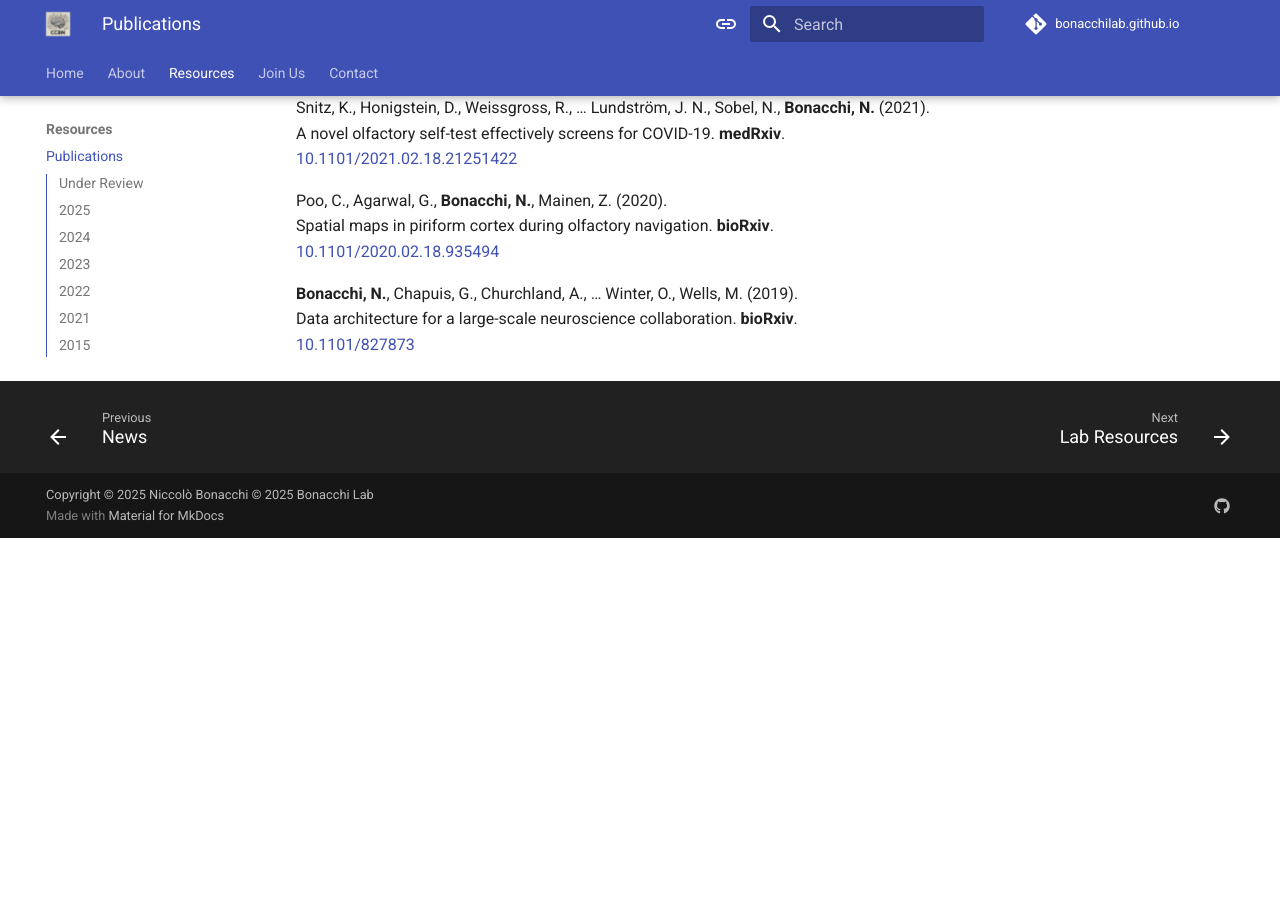
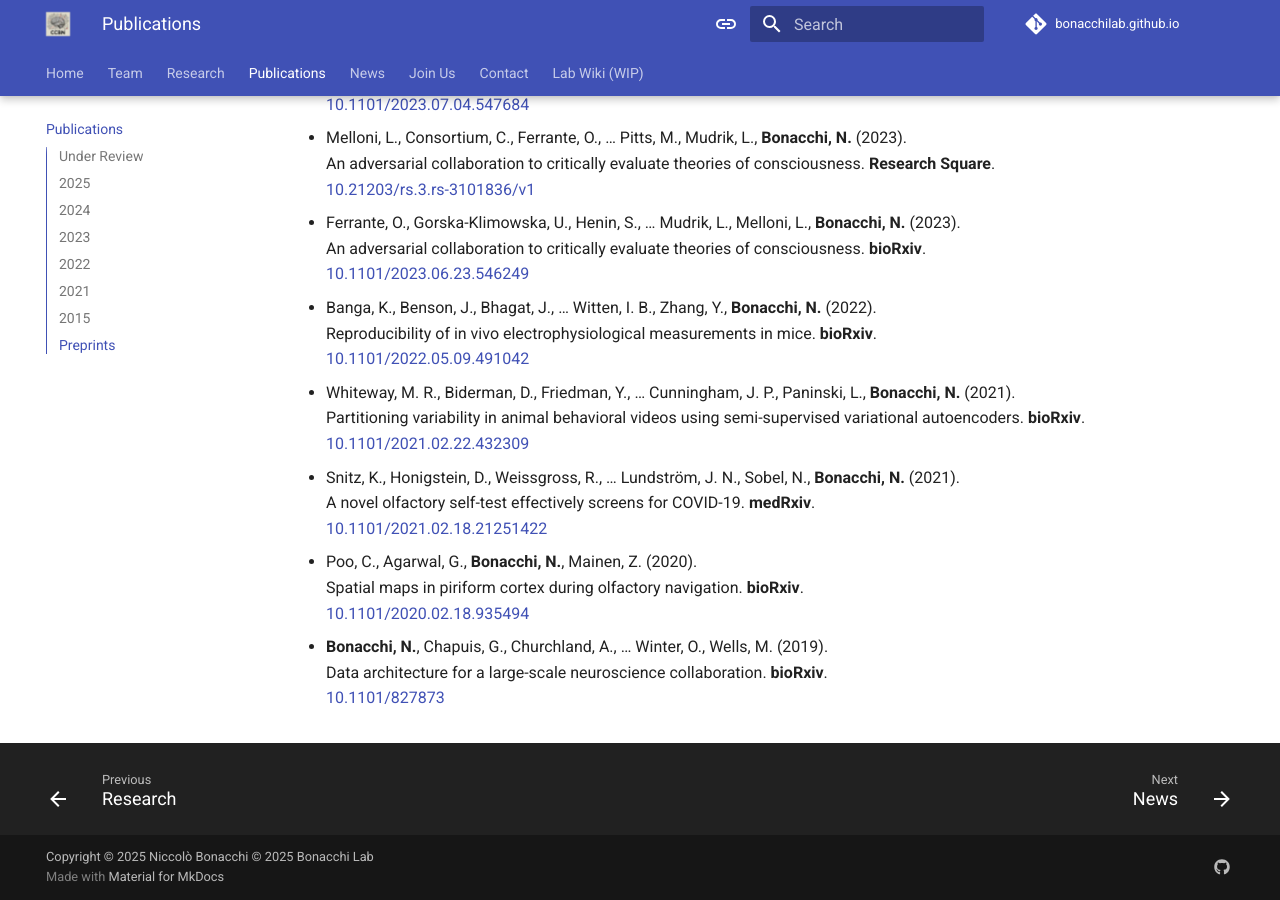
Before and after one commit to BonacchiLab/bonacchilab.github.io, an MkDocs documentation site: the page built from docs/publications.md, in a window 1280 px wide and 900 px high, scrolled down 3396 px. Built offline with MkDocs 1.6.1 and Material for MkDocs 9.7.7, drawn with Linux system fonts in a browser that asks for light colours; comment, search, counter and statistics services are not loaded; before the commit the page ends 3934 px from its top, so only the background shows below that.

```diff
--- a/docs/publications.md
+++ b/docs/publications.md
@@ -2,106 +2,122 @@
 
 ## Under Review
 
-Findling C., Hubert F., International Brain Laboratory, Acerbi L., Benson B., Benson J., Birman D., **Bonacchi N.**, Bruijns S., Carandini M., Catarino J., Chapuis G., Churchland A., Dan Y., Davatolhagh F., DeWitt E., Engel T., Fabbri M., Faulkner M., Fiete I., Freitas-Silva L., Gerçek B., Harris K., Häusser M., Hofer S., Hu F., Huntenburg J., Khanal A., Krasniak C., Langdon C., Latham P., Lau P., Mainen Z., Meijer G., Miska N., Mrsic-Flogel T., Noel J., Nylund K., Pan-Vazquez A., Paninski L., Pillow J., Rossant C., Roth N., Schaeffer R., Schartner M., Shi Y., Socha K., Steinmetz N., Svoboda K., Tessereau C., Urai A., Wells M., West S., Whiteway M., Winter O., Witten I., Zador A., Zhang Y., Dayan P., Pouget A.
+- Findling C., Hubert F., International Brain Laboratory, Acerbi L., Benson B., Benson J., Birman D., **Bonacchi N.**, Bruijns S., Carandini M., Catarino J., Chapuis G., Churchland A., Dan Y., Davatolhagh F., DeWitt E., Engel T., Fabbri M., Faulkner M., Fiete I., Freitas-Silva L., Gerçek B., Harris K., Häusser M., Hofer S., Hu F., Huntenburg J., Khanal A., Krasniak C., Langdon C., Latham P., Lau P., Mainen Z., Meijer G., Miska N., Mrsic-Flogel T., Noel J., Nylund K., Pan-Vazquez A., Paninski L., Pillow J., Rossant C., Roth N., Schaeffer R., Schartner M., Shi Y., Socha K., Steinmetz N., Svoboda K., Tessereau C., Urai A., Wells M., West S., Whiteway M., Winter O., Witten I., Zador A., Zhang Y., Dayan P., Pouget A.
 Brain-wide representations of prior information in mouse decision-making ***Nature* [IN_REVIEW]**
 
-International Brain Laboratory, Benson B., Benson J., Birman D., **Bonacchi N.**, Bougrova K., Bruijns S., Carandini M., Catarino J., Chapuis G., Churchland A., Dan Y., Davatolhagh F., Dayan P., DeWitt E., Engel T., Fabbri M., Faulkner M., Fiete I., Findling C., Freitas-Silva L., Gerçek B., Harris K., Häusser M., Hofer S., Hu F., Hubert F., Huntenburg J., Khanal A., Krasniak C., Langdon C., Lau P., Mainen Z., Meijer G., Miska N., Mrsic-Flogel T., Noel J., Nylund K., Pan-Vazquez A., Paninski L., Pouget A., Rossant C., Roth N., Schaeffer R., Schartner M., Shi Y., Socha K., Steinmetz N., Svoboda K., Urai A., Wells M., West S., Whiteway M., Winter O., Witten I.
+- International Brain Laboratory, Benson B., Benson J., Birman D., **Bonacchi N.**, Bougrova K., Bruijns S., Carandini M., Catarino J., Chapuis G., Churchland A., Dan Y., Davatolhagh F., Dayan P., DeWitt E., Engel T., Fabbri M., Faulkner M., Fiete I., Findling C., Freitas-Silva L., Gerçek B., Harris K., Häusser M., Hofer S., Hu F., Hubert F., Huntenburg J., Khanal A., Krasniak C., Langdon C., Lau P., Mainen Z., Meijer G., Miska N., Mrsic-Flogel T., Noel J., Nylund K., Pan-Vazquez A., Paninski L., Pouget A., Rossant C., Roth N., Schaeffer R., Schartner M., Shi Y., Socha K., Steinmetz N., Svoboda K., Urai A., Wells M., West S., Whiteway M., Winter O., Witten I.
 A Brain-Wide Map of Neural Activity during Complex Behaviour ***Nature* [IN_REVIEW]**
 
 ## 2025
 
-Cogitate Consortium, Ferrante O., Gorska-Klimowska U., Henin S., Hirschhorn R., Khalaf A., Lepauvre A., Liu L., Richter D., Vidal Y., **Bonacchi N.**, Brown T., Sripad P., Armendariz M., Bendtz K., Ghafari T., Hetenyi D., Jeschke J., Kozma C., Mazumder D., Montenegro S., Seedat A., Sharafeldin A., Yang S., Baillet S., Chalmers D., Cichy R., Fallon F., Panagiotaropoulos T., Blumenfeld H., de Lange F., Devore S., Jensen O., Kreiman G., Luo H., Boly M., Dehaene S., Koch C., Tononi G., Pitts M., Mudrik L., Melloni L. (2025).
-An adversarial collaboration to critically evaluate theories of consciousness **Nature** [10.1038/s41586-025-08888-1](https://doi.org/10.1038/s41586-025-08888-1)
+- Cogitate Consortium, Ferrante O., Gorska-Klimowska U., Henin S., Hirschhorn R., Khalaf A., Lepauvre A., Liu L., Richter D., Vidal Y., **Bonacchi N.**, Brown T., Sripad P., Armendariz M., Bendtz K., Ghafari T., Hetenyi D., Jeschke J., Kozma C., Mazumder D., Montenegro S., Seedat A., Sharafeldin A., Yang S., Baillet S., Chalmers D., Cichy R., Fallon F., Panagiotaropoulos T., Blumenfeld H., de Lange F., Devore S., Jensen O., Kreiman G., Luo H., Boly M., Dehaene S., Koch C., Tononi G., Pitts M., Mudrik L., Melloni L. (2025).
+An adversarial collaboration to critically evaluate theories of consciousness **Nature**
+[10.1038/s41586-025-08888-1](https://doi.org/10.1038/s41586-025-08888-1)
 
-International Brain Laboratory, Kush Banga, Julius Benson, Jai Bhagat, Dan Biderman, Daniel Birman, **Niccolò Bonacchi**, Sebastian A Bruijns, Kelly Buchanan, Robert AA Campbell, Matteo Carandini, Gaelle A Chapuis, Anne K Churchland, M Felicia Davatolhagh, Hyun Dong Lee, Mayo Faulkner, Berk Gerçek, Fei Hu, Julia Huntenburg, Cole Lincoln Hurwitz, Anup Khanal, Christopher Krasniak, Petrina Lau, Christopher Langfield, Nancy Mackenzie, Guido T Meijer, Nathaniel J Miska, Zeinab Mohammadi, Jean-Paul Noel, Liam Paninski, Alejandro Pan-Vazquez, Cyrille Rossant, Noam Roth, Michael Schartner, Karolina Z Socha, Nicholas A Steinmetz, Karel Svoboda, Marsa Taheri, Anne E Urai, Shuqi Wang, Miles Wells, Steven J West, Matthew R Whiteway, Olivier Winter, Ilana B Witten, Yizi Zhang (2025) Reproducibility of in vivo electrophysiological measurements in mice **eLife** 13:RP100840 [10.7554/eLife.100840.3](https://doi.org/10.7554/eLife.100840.3)
+- International Brain Laboratory, Kush Banga, Julius Benson, Jai Bhagat, Dan Biderman, Daniel Birman, **Niccolò Bonacchi**, Sebastian A Bruijns, Kelly Buchanan, Robert AA Campbell, Matteo Carandini, Gaelle A Chapuis, Anne K Churchland, M Felicia Davatolhagh, Hyun Dong Lee, Mayo Faulkner, Berk Gerçek, Fei Hu, Julia Huntenburg, Cole Lincoln Hurwitz, Anup Khanal, Christopher Krasniak, Petrina Lau, Christopher Langfield, Nancy Mackenzie, Guido T Meijer, Nathaniel J Miska, Zeinab Mohammadi, Jean-Paul Noel, Liam Paninski, Alejandro Pan-Vazquez, Cyrille Rossant, Noam Roth, Michael Schartner, Karolina Z Socha, Nicholas A Steinmetz, Karel Svoboda, Marsa Taheri, Anne E Urai, Shuqi Wang, Miles Wells, Steven J West, Matthew R Whiteway, Olivier Winter, Ilana B Witten, Yizi Zhang (2025) Reproducibility of in vivo electrophysiological measurements in mice **eLife** 13:RP100840
+[10.7554/eLife.100840.3](https://doi.org/10.7554/eLife.100840.3)
 
-Seedat A., Lepauvre A., Jeschke J., Gorska-Klimowska U., Armendariz M., Bendtz K., Henin S., Hirschhorn R., Brown T., Jensen E., Kozma C., Mazumder D., Montenegro S., Yu L., **Bonacchi N.**, Das D., Kahraman K., Sripad P., Taheriyan F., Devinsky O., Dugan P., Doyle W., Flinker A., Friedman D., Lake W., Pitts M., Mudrik L., Boly M., Devore S., Kreiman G., Melloni L. (2025).
+- Seedat A., Lepauvre A., Jeschke J., Gorska-Klimowska U., Armendariz M., Bendtz K., Henin S., Hirschhorn R., Brown T., Jensen E., Kozma C., Mazumder D., Montenegro S., Yu L., **Bonacchi N.**, Das D., Kahraman K., Sripad P., Taheriyan F., Devinsky O., Dugan P., Doyle W., Flinker A., Friedman D., Lake W., Pitts M., Mudrik L., Boly M., Devore S., Kreiman G., Melloni L. (2025).
 Open multi-center intracranial electroencephalography dataset with task probing conscious visual perception. ***Nature Scientific Data*. [ACCEPTED]()**
 
 ## 2024
 
-International Brain Laboratory, Banga Kush, Benson Julius, Bhagat Jai, Biderman Dan, Birman Daniel, **Bonacchi Niccolò**, et al. (2024)
-Reproducibility of in vivo electrophysiological measurements in mice **eLife** 13:RP100840 [10.7554/eLife.100840.1](https://doi.org/10.7554/eLife.100840.1)
+- International Brain Laboratory, Banga Kush, Benson Julius, Bhagat Jai, Biderman Dan, Birman Daniel, **Bonacchi Niccolò**, et al. (2024)
+Reproducibility of in vivo electrophysiological measurements in mice **eLife** 13:RP100840
+[10.7554/eLife.100840.1](https://doi.org/10.7554/eLife.100840.1)
 
 **Datasets**:
-Hal Blumenfeld; **Bonacchi, N.**; Tanya Brown; Diptyajit Das; Floris de Lange; Rony Hirschhorn; Kyle Sinan Taylan Kahraman; Aya Khalaf; Lucia Melloni; Liad Mudrik et al. (2024).
-Cogitate fMRI BIDS data: Max Planck Institute for Empirical Aesthetics [10.17617/1.8ax5-t263](https://doi.org/10.17617/1.8ax5-t263)
 
-Hal Blumenfeld; **Bonacchi, N.**; Tanya Brown; Diptyajit Das; Floris de Lange; Rony Hirschhorn; Kyle Sinan Taylan Kahraman; Aya Khalaf; Lucia Melloni; Liad Mudrik et al. (2024).
-Cogitate fMRI RAW data: Max Planck Institute for Empirical Aesthetics. [10.17617/1.dhjj-er02](https://doi.org/10.17617/1.dhjj-er02)
+- Hal Blumenfeld; **Bonacchi, N.**; Tanya Brown; Diptyajit Das; Floris de Lange; Rony Hirschhorn; Kyle Sinan Taylan Kahraman; Aya Khalaf; Lucia Melloni; Liad Mudrik et al. (2024).
+Cogitate fMRI BIDS data: Max Planck Institute for Empirical Aesthetics
+[10.17617/1.8ax5-t263](https://doi.org/10.17617/1.8ax5-t263)
 
-Marcelo Armendariz; Katarina Bendtz; Melanie Boly; **Bonacchi, N.**; Tanya Brown; Diptyajit Das; Sasha Devore; Urszula Górska-Klimowska; Simon Henin; Rony Hirschhorn et al. (2024).
-Cogitate iEEG BIDS data: Max Planck Institute for Empirical Aesthetics. [10.17617/1.6qpg-gz82](https://doi.org/10.17617/1.6qpg-gz82)
+- Hal Blumenfeld; **Bonacchi, N.**; Tanya Brown; Diptyajit Das; Floris de Lange; Rony Hirschhorn; Kyle Sinan Taylan Kahraman; Aya Khalaf; Lucia Melloni; Liad Mudrik et al. (2024).
+Cogitate fMRI RAW data: Max Planck Institute for Empirical Aesthetics.
+[10.17617/1.dhjj-er02](https://doi.org/10.17617/1.dhjj-er02)
 
-Marcelo Armendariz; Katarina Bendtz; Melanie Boly; **Bonacchi, N.**; Tanya Brown; Diptyajit Das; Sasha Devore; Urszula Górska-Klimowska; Simon Henin; Rony Hirschhorn et al. (2024).
-Cogitate iEEG RAW data: Max Planck Institute for Empirical Aesthetics. [10.17617/1.cqyn-9a87](https://doi.org/10.17617/1.cqyn-9a87)
+- Marcelo Armendariz; Katarina Bendtz; Melanie Boly; **Bonacchi, N.**; Tanya Brown; Diptyajit Das; Sasha Devore; Urszula Górska-Klimowska; Simon Henin; Rony Hirschhorn et al. (2024).
+Cogitate iEEG BIDS data: Max Planck Institute for Empirical Aesthetics.
+[10.17617/1.6qpg-gz82](https://doi.org/10.17617/1.6qpg-gz82)
 
-**Bonacchi, N.**; Tanya Brown; Diptyajit Das; Oscar Ferrante; Rony Hirschhorn; Ole Jensen; Kyle Sinan Taylan Kahraman; Ling Liu; Huan Luo; Lucia Melloni et al. (2024).
-Cogitate MEEG BIDS data: Max Planck Institute for Empirical Aesthetics. [10.17617/1.wqa3-wk71](https://doi.org/10.17617/1.wqa3-wk71)
+- Marcelo Armendariz; Katarina Bendtz; Melanie Boly; **Bonacchi, N.**; Tanya Brown; Diptyajit Das; Sasha Devore; Urszula Górska-Klimowska; Simon Henin; Rony Hirschhorn et al. (2024).
+Cogitate iEEG RAW data: Max Planck Institute for Empirical Aesthetics.
+[10.17617/1.cqyn-9a87](https://doi.org/10.17617/1.cqyn-9a87)
 
-**Bonacchi, N.**; Tanya Brown; Diptyajit Das; Oscar Ferrante; Rony Hirschhorn; Ole Jensen; Kyle Sinan Taylan Kahraman; Ling Liu; Huan Luo; Lucia Melloni et al. (2024).
-Cogitate MEEG RAW data: Max Planck Institute for Empirical Aesthetics. [10.17617/1.nzwp-7j89](https://doi.org/10.17617/1.nzwp-7j89)
+- **Bonacchi, N.**; Tanya Brown; Diptyajit Das; Oscar Ferrante; Rony Hirschhorn; Ole Jensen; Kyle Sinan Taylan Kahraman; Ling Liu; Huan Luo; Lucia Melloni et al. (2024).
+Cogitate MEEG BIDS data: Max Planck Institute for Empirical Aesthetics.
+[10.17617/1.wqa3-wk71](https://doi.org/10.17617/1.wqa3-wk71)
+
+- **Bonacchi, N.**; Tanya Brown; Diptyajit Das; Oscar Ferrante; Rony Hirschhorn; Ole Jensen; Kyle Sinan Taylan Kahraman; Ling Liu; Huan Luo; Lucia Melloni et al. (2024).
+Cogitate MEEG RAW data: Max Planck Institute for Empirical Aesthetics.
+[10.17617/1.nzwp-7j89](https://doi.org/10.17617/1.nzwp-7j89)
 
 ## 2023
 
-International Brain Laboratory; **Bonacchi, N.**, Chapuis, G. A., Churchland, A. K., DeWitt, E. E. J., Faulkner, M., Harris, K. D., Huntenburg, J. M., ... Wells, M. J. (2023).
-A modular architecture for organizing, processing and sharing neurophysiology data. **Nature Methods**. [10.1038/s41592-022-01742-6](https://doi.org/10.1038/s41592-022-01742-6)
+- International Brain Laboratory; **Bonacchi, N.**, Chapuis, G. A., Churchland, A. K., DeWitt, E. E. J., Faulkner, M., Harris, K. D., Huntenburg, J. M., ... Wells, M. J. (2023).
+A modular architecture for organizing, processing and sharing neurophysiology data. **Nature Methods**.
+[10.1038/s41592-022-01742-6](https://doi.org/10.1038/s41592-022-01742-6)
 
 ## 2022
 
-Snitz, K., Honigstein, D., Weissgross, R., Ravia, A., Mishor, E., Perl, O., Karagach, S., Medhanie, A., Harel, N., Shushan, S., Roth, Y., Iravani, B., Arshamian, A., Ernst, G., Okamoto, M., Poo, C., **Bonacchi, N.**, Mainen, Z., Monteleone, E., … Sobel, N. (2022).
-An olfactory self-test effectively screens for COVID-19. **Communications Medicine**, *2*(1). [10.1038/s43856-022-00095-7](https://doi.org/10.1038/s43856-022-00095-7)
+- Snitz, K., Honigstein, D., Weissgross, R., Ravia, A., Mishor, E., Perl, O., Karagach, S., Medhanie, A., Harel, N., Shushan, S., Roth, Y., Iravani, B., Arshamian, A., Ernst, G., Okamoto, M., Poo, C., **Bonacchi, N.**, Mainen, Z., Monteleone, E., … Sobel, N. (2022).
+An olfactory self-test effectively screens for COVID-19. **Communications Medicine**, *2*(1).
+[10.1038/s43856-022-00095-7](https://doi.org/10.1038/s43856-022-00095-7)
 
 ## 2021
 
-Whiteway, M. R., Biderman, D., Friedman, Y., Dipoppa, M., Buchanan, E. K., Wu, A., Zhou, J., **Bonacchi, N.**, Miska, N. J., Noel, J.-P., Rodriguez, E., Schartner, M., Socha, K., Urai, A. E., Salzman, C. D., Cunningham, J. P., & and, L. P. (2021).
-Partitioning variability in animal behavioral videos using semi-supervised variational autoencoders. **PLOS Computational Biology**, *17*(9), e1009439. [10.1371/journal.pcbi.1009439](https://doi.org/10.1371/journal.pcbi.1009439)
+- Whiteway, M. R., Biderman, D., Friedman, Y., Dipoppa, M., Buchanan, E. K., Wu, A., Zhou, J., **Bonacchi, N.**, Miska, N. J., Noel, J.-P., Rodriguez, E., Schartner, M., Socha, K., Urai, A. E., Salzman, C. D., Cunningham, J. P., & and, L. P. (2021).
+Partitioning variability in animal behavioral videos using semi-supervised variational autoencoders. **PLOS Computational Biology**, *17*(9), e1009439.
+[10.1371/journal.pcbi.1009439](https://doi.org/10.1371/journal.pcbi.1009439)
 
-Poo, C., Agarwal, G., **Bonacchi, N.**, & Mainen, Z. F. (2021).
-Spatial maps in piriform cortex during olfactory navigation. **Nature**, *601*(7894), 595–599. [10.1038/s41586-021-04242-3](https://doi.org/10.1038/s41586-021-04242-3)
+- Poo, C., Agarwal, G., **Bonacchi, N.**, & Mainen, Z. F. (2021).
+Spatial maps in piriform cortex during olfactory navigation. **Nature**, *601*(7894), 595–599.
+[10.1038/s41586-021-04242-3](https://doi.org/10.1038/s41586-021-04242-3)
 
-Aguillon-Rodriguez, and V., Angelaki, D., Bayer, H., **Bonacchi, N.**, Carandini, M., Cazettes, F., Chapuis, G., Churchland, A. K., Dan, Y., Dewitt, E., Faulkner, M., Forrest, H., Haetzel, L., Häusser, M., Hofer, S. B., Hu, F., Khanal, A., Krasniak, C., Laranjeira, I., … Zador, A. M. (2021).
-Standardized and reproducible measurement of decision-making in mice. **ELife**, *10*. [10.7554/elife.63711](https://doi.org/10.7554/elife.63711)
+- Aguillon-Rodriguez, and V., Angelaki, D., Bayer, H., **Bonacchi, N.**, Carandini, M., Cazettes, F., Chapuis, G., Churchland, A. K., Dan, Y., Dewitt, E., Faulkner, M., Forrest, H., Haetzel, L., Häusser, M., Hofer, S. B., Hu, F., Khanal, A., Krasniak, C., Laranjeira, I., … Zador, A. M. (2021).
+Standardized and reproducible measurement of decision-making in mice. **ELife**, *10*.
+[10.7554/elife.63711](https://doi.org/10.7554/elife.63711)
 
 ## 2015
 
-Lopes, G., **Bonacchi, N.**, Frazão, J., Neto, J. P., Atallah, B. V., Soares, S., Moreira, L., Matias, S., Itskov, P. M., Correia, P. A., Medina, R. E., Calcaterra, L., Dreosti, E., Paton, J. J., & Kampff, A. R. (2015).
-Bonsai: An event-based framework for processing and controlling data streams. **Frontiers in Neuroinformatics**, *9*(APR). [10.3389/fninf.2015.00007](https://doi.org/10.3389/fninf.2015.00007)
+- Lopes, G., **Bonacchi, N.**, Frazão, J., Neto, J. P., Atallah, B. V., Soares, S., Moreira, L., Matias, S., Itskov, P. M., Correia, P. A., Medina, R. E., Calcaterra, L., Dreosti, E., Paton, J. J., & Kampff, A. R. (2015).
+Bonsai: An event-based framework for processing and controlling data streams. **Frontiers in Neuroinformatics**, *9*(APR).
+[10.3389/fninf.2015.00007](https://doi.org/10.3389/fninf.2015.00007)
 
 ## Preprints
 
-Benson, B., Benson, J., Birman, D., … Winter, O., **Bonacchi, N.**, Witten, I. B. (2023).
+- Benson, B., Benson, J., Birman, D., … Winter, O., **Bonacchi, N.**, Witten, I. B. (2023).
 A Brain-Wide Map of Neural Activity during Complex Behaviour. **bioRxiv**.
 [10.1101/2023.07.04.547681](https://doi.org/10.1101/2023.07.04.547681)
 
-Findling, C., Hubert, F., Acerbi, L., … Dayan, P., Pouget, A., **Bonacchi, N.** (2023).
+- Findling, C., Hubert, F., Acerbi, L., … Dayan, P., Pouget, A., **Bonacchi, N.** (2023).
 Brain-wide representations of prior information in mouse decision-making. **bioRxiv**.
 [10.1101/2023.07.04.547684](https://doi.org/10.1101/2023.07.04.547684)
 
-Melloni, L., Consortium, C., Ferrante, O., … Pitts, M., Mudrik, L., **Bonacchi, N.** (2023).
+- Melloni, L., Consortium, C., Ferrante, O., … Pitts, M., Mudrik, L., **Bonacchi, N.** (2023).
 An adversarial collaboration to critically evaluate theories of consciousness. **Research Square**.
 [10.21203/rs.3.rs-3101836/v1](https://doi.org/10.21203/rs.3.rs-3101836/v1)
 
-Ferrante, O., Gorska-Klimowska, U., Henin, S., … Mudrik, L., Melloni, L., **Bonacchi, N.** (2023).
+- Ferrante, O., Gorska-Klimowska, U., Henin, S., … Mudrik, L., Melloni, L., **Bonacchi, N.** (2023).
 An adversarial collaboration to critically evaluate theories of consciousness. **bioRxiv**.
 [10.1101/2023.06.23.546249](https://doi.org/10.1101/2023.06.23.546249)
 
-Banga, K., Benson, J., Bhagat, J., … Witten, I. B., Zhang, Y., **Bonacchi, N.** (2022).
+- Banga, K., Benson, J., Bhagat, J., … Witten, I. B., Zhang, Y., **Bonacchi, N.** (2022).
 Reproducibility of in vivo electrophysiological measurements in mice. **bioRxiv**.
 [10.1101/2022.05.09.491042](https://doi.org/10.1101/2022.05.09.491042)
 
-Whiteway, M. R., Biderman, D., Friedman, Y., … Cunningham, J. P., Paninski, L., **Bonacchi, N.** (2021).
+- Whiteway, M. R., Biderman, D., Friedman, Y., … Cunningham, J. P., Paninski, L., **Bonacchi, N.** (2021).
 Partitioning variability in animal behavioral videos using semi-supervised variational autoencoders. **bioRxiv**.
 [10.1101/2021.02.22.432309](https://doi.org/10.1101/2021.02.22.432309)
 
-Snitz, K., Honigstein, D., Weissgross, R., … Lundström, J. N., Sobel, N., **Bonacchi, N.** (2021).
+- Snitz, K., Honigstein, D., Weissgross, R., … Lundström, J. N., Sobel, N., **Bonacchi, N.** (2021).
 A novel olfactory self-test effectively screens for COVID-19. **medRxiv**.
 [10.1101/2021.02.18.21251422](https://doi.org/10.1101/2021.02.18.21251422)
 
-Poo, C., Agarwal, G., **Bonacchi, N.**, Mainen, Z. (2020).
+- Poo, C., Agarwal, G., **Bonacchi, N.**, Mainen, Z. (2020).
 Spatial maps in piriform cortex during olfactory navigation. **bioRxiv**.
 [10.1101/2020.02.18.935494](https://doi.org/10.1101/2020.02.18.935494)
 
-**Bonacchi, N.**, Chapuis, G., Churchland, A., … Winter, O., Wells, M. (2019).
+- **Bonacchi, N.**, Chapuis, G., Churchland, A., … Winter, O., Wells, M. (2019).
 Data architecture for a large-scale neuroscience collaboration. **bioRxiv**.
 [10.1101/827873](https://doi.org/10.1101/827873)
--- a/mkdocs.yml
+++ b/mkdocs.yml
@@ -95,7 +95,10 @@ markdown_extensions:
   - pymdownx.arithmatex
 
 # Plugins
-# plugins:
+plugins:
+  - search
+  - include-markdown
+
 #   - blog
 #   - search:
 #       separator: '[\s\u200b\-_,:!=\[\]()"`/]+|\.(?!\d)|&[lg]t;|(?!\b)(?=[A-Z][a-z])'
@@ -111,12 +114,12 @@ extra:
 
 nav:
   - Home: index.md
-  - About:
-    - Research: research.md
-    - Team: team.md
-    - News: news.md
-  - Resources:
-    - Publications: publications.md
-    - Lab Resources: resources.md
+  # - About:
+  - Team: team.md
+  - Research: research.md
+  - Publications: publications.md
+  - News: news.md
+  # - Resources:
   - Join Us: join.md
   - Contact: contact.md
+  - Lab Wiki (WIP): resources.md
--- a/pyproject.toml
+++ b/pyproject.toml
@@ -1,7 +1,7 @@
 [project]
 name = "bonacchilab-github-io"
 version = "0.1.0"
-description = "Webpage for the BonacchiLAb at WJCR"
+description = "Webpage for the Bonacchi Lab at WJCR"
 readme = "README.md"
 requires-python = ">=3.12"
 dependencies = [
@@ -9,4 +9,5 @@ dependencies = [
     "mkdocs-material==9.5.13",
     "mkdocs-material-extensions>=1.3.1",
     "pymdown-extensions==10.7",
+    "mkdocs-include-markdown-plugin>=4.0.0", # Add this line
 ]
```
Also changed, not shown: docs/index.md (+8 -8 lines), docs/news.md (+35 -34 lines).
